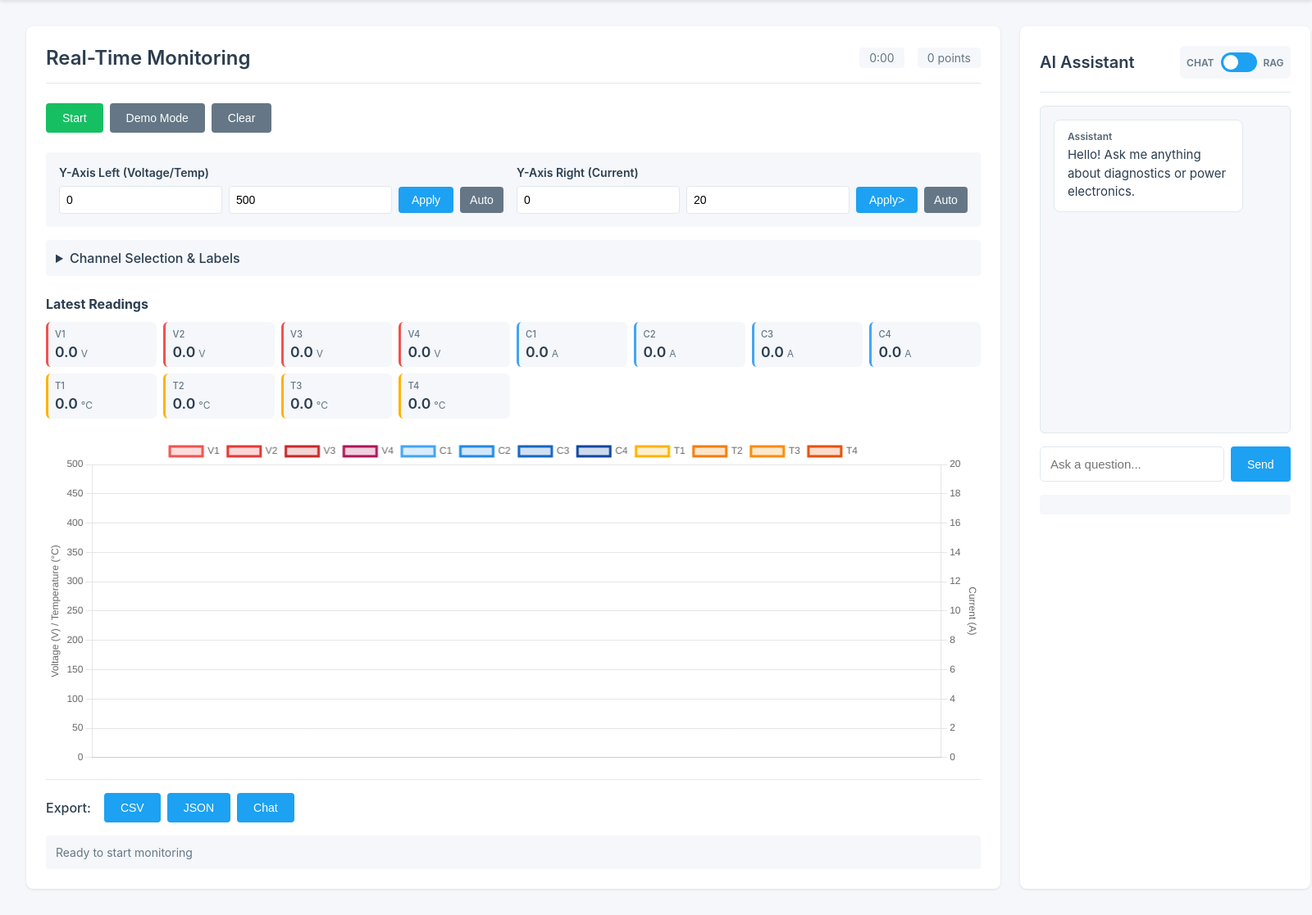
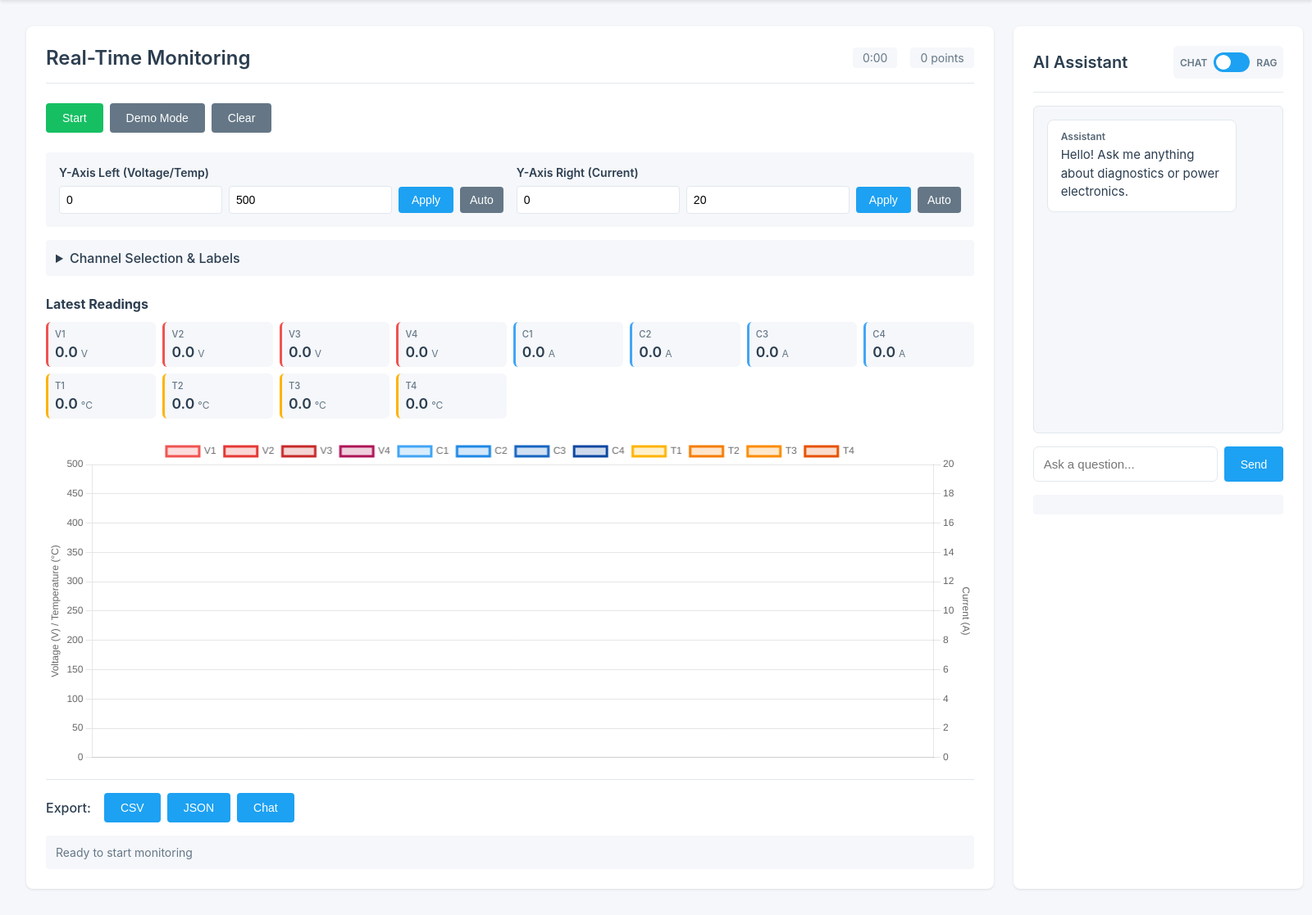
Before and after one commit to LakshyaVason/iDAQ, a FastAPI app: page /user in a window 1600 px wide. Shown: the part 68-1185 px from the top of the page at 82% size. Run offline with FastAPI, Linux system fonts and the light colour scheme; some libraries are stand-ins or nearby versions.

Commit message:
Fixing a formatting error

```diff
--- a/templates/user.html
+++ b/templates/user.html
@@ -683,7 +683,7 @@
                     <div class="axis-inputs">
                         <input type="number" id="yRightMin" class="axis-input" placeholder="Min" value="0">
                         <input type="number" id="yRightMax" class="axis-input" placeholder="Max" value="20">
-                        <button class="btn-apply" onclick="updateYAxisRanges()">Apply>
+                        <button class="btn-apply" onclick="updateYAxisRanges()">Apply
                             <button class="btn-auto" onclick="autoScaleRightAxis()">Auto</button>
                     </div>
                 </div>
```
